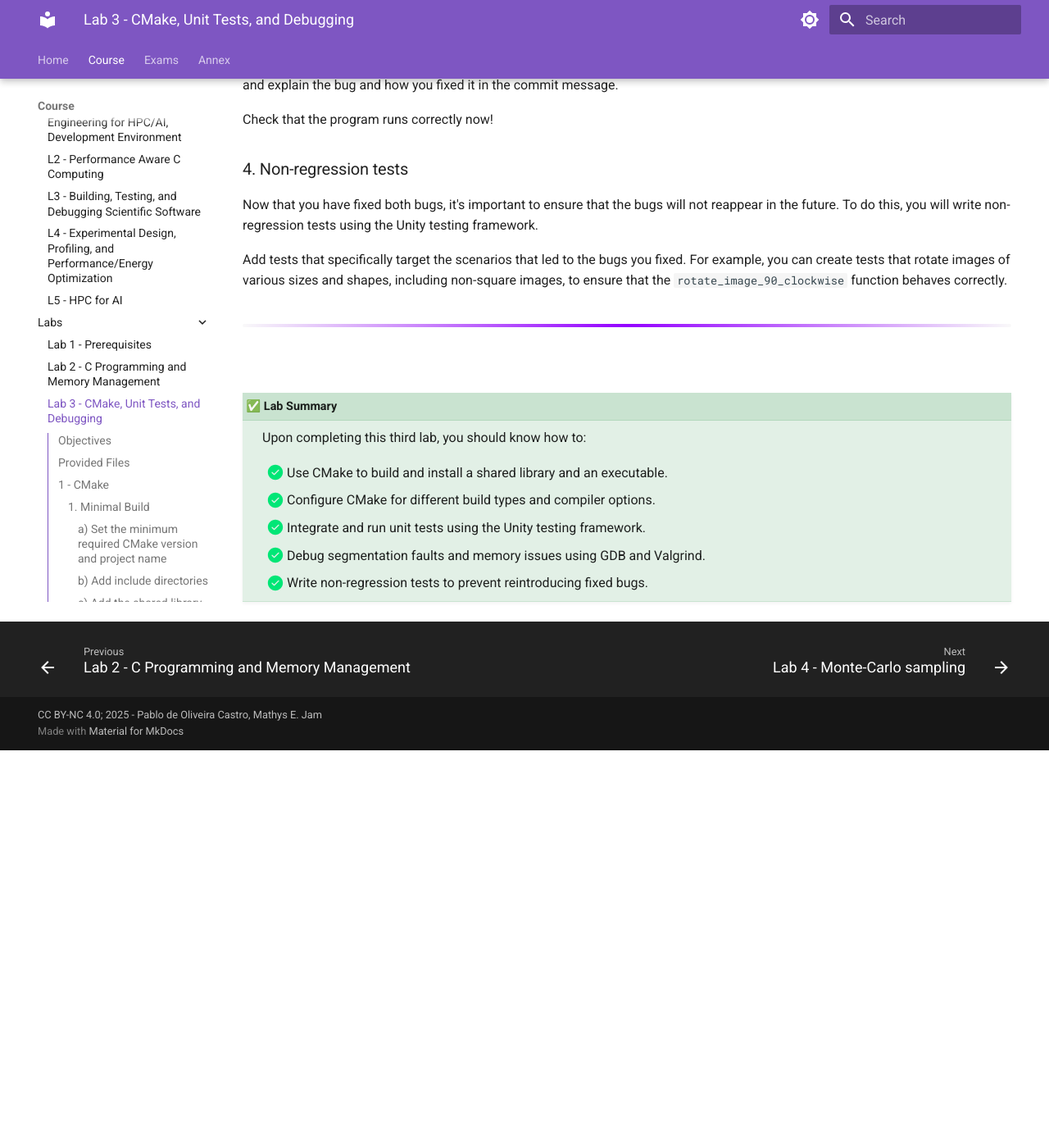
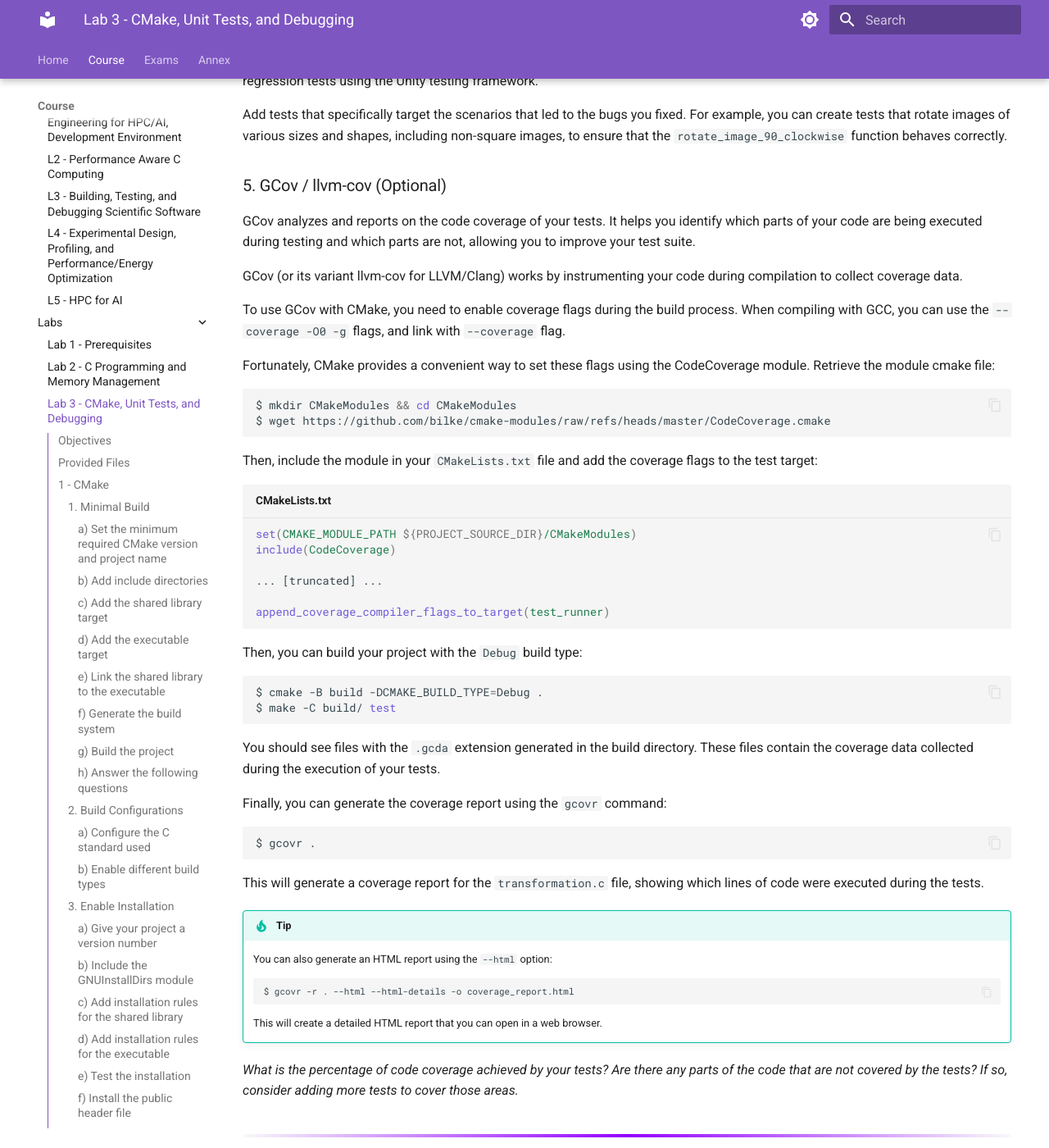
Before and after one commit to M1-CHPS/glhpc, an MkDocs documentation site: the page built from docs/lab3.md, in a window 1280 px wide and 1400 px high, scrolled down 13709 px. Shown: the whole window at 82% size. Built offline with MkDocs 1.6.1 and Material for MkDocs 9.7.7, drawn with Linux system fonts in a browser that asks for light colours; before the commit the page ends 14624 px from its top, so only the background shows below that; some of the changed text lies outside the part shown.

Commit message:
Add an optional gcov section to lab3

````diff
--- a/docs/lab3.md
+++ b/docs/lab3.md
@@ -251,13 +251,6 @@ if(NOT unity_POPULATED)
 endif()
 ```
 
-Set up the Unity include directory and library:
-
-```cmake title="CMakeLists.txt"
-set(UNITY_INCLUDE_DIR "${unity_SOURCE_DIR}/src")
-set(UNITY_LIBRARY "${unity_BINARY_DIR}/libunity.a")
-```
-
 CMake fetches and builds the Unity framework, making it available for use in your project.
 
 ### 2. Write a first unit test
@@ -606,6 +598,63 @@ Now that you have fixed both bugs, it's important to ensure that the bugs will n
 
 Add tests that specifically target the scenarios that led to the bugs you fixed. For example, you can create tests that rotate images of various sizes and shapes, including non-square images, to ensure that the `rotate_image_90_clockwise` function behaves correctly.
 
+
+### 5. GCov / llvm-cov (Optional)
+
+GCov analyzes and reports on the code coverage of your tests. It helps you identify which parts of your code are being executed during testing and which parts are not, allowing you to improve your test suite.
+
+GCov (or its variant llvm-cov for LLVM/Clang) works by instrumenting your code during compilation to collect coverage data.
+
+To use GCov with CMake, you need to enable coverage flags during the build process. When compiling with GCC, you can use the `--coverage -O0 -g` flags, and link with `--coverage` flag.
+
+Fortunately, CMake provides a convenient way to set these flags using the CodeCoverage module.
+Retrieve the module cmake file:
+
+```sh
+$ mkdir CMakeModules && cd CMakeModules
+$ wget https://github.com/bilke/cmake-modules/raw/refs/heads/master/CodeCoverage.cmake
+```
+
+Then, include the module in your `CMakeLists.txt` file and add the coverage flags to the test target:
+
+```cmake title="CMakeLists.txt"
+set(CMAKE_MODULE_PATH ${PROJECT_SOURCE_DIR}/CMakeModules)
+include(CodeCoverage)
+
+... [truncated] ...
+
+append_coverage_compiler_flags_to_target(test_runner)
+
+```
+
+Then, you can build your project with the `Debug` build type:
+
+```sh
+$ cmake -B build -DCMAKE_BUILD_TYPE=Debug .
+$ make -C build/ test
+```
+
+You should see files with the `.gcda` extension generated in the build directory. These files contain the coverage data collected during the execution of your tests.
+
+Finally, you can generate the coverage report using the `gcovr` command:
+
+```sh
+$ gcovr .
+```
+
+This will generate a coverage report for the `transformation.c` file, showing which lines of code were executed during the tests.
+
+!!! Tip
+    You can also generate an HTML report using the `--html` option:
+
+    ```sh
+    $ gcovr -r . --html --html-details -o coverage_report.html
+    ```
+
+    This will create a detailed HTML report that you can open in a web browser.
+
+*What is the percentage of code coverage achieved by your tests? Are there any parts of the code that are not covered by the tests? If so, consider adding more tests to cover those areas.*
+
 <hr class="gradient" />
 
 <div class="summary-section box-section" markdown>
````
Also changed, not shown: other parts of docs/lab3.md (+2 -3 lines).
